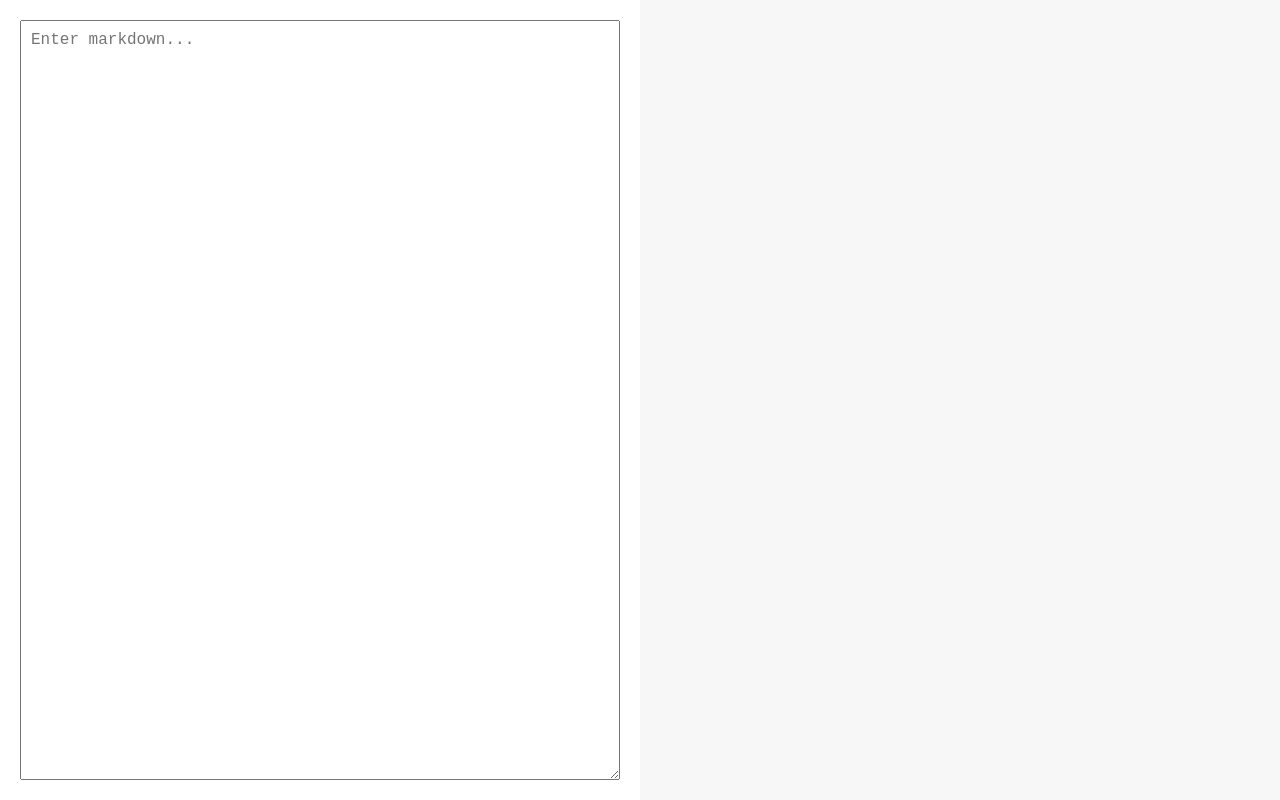
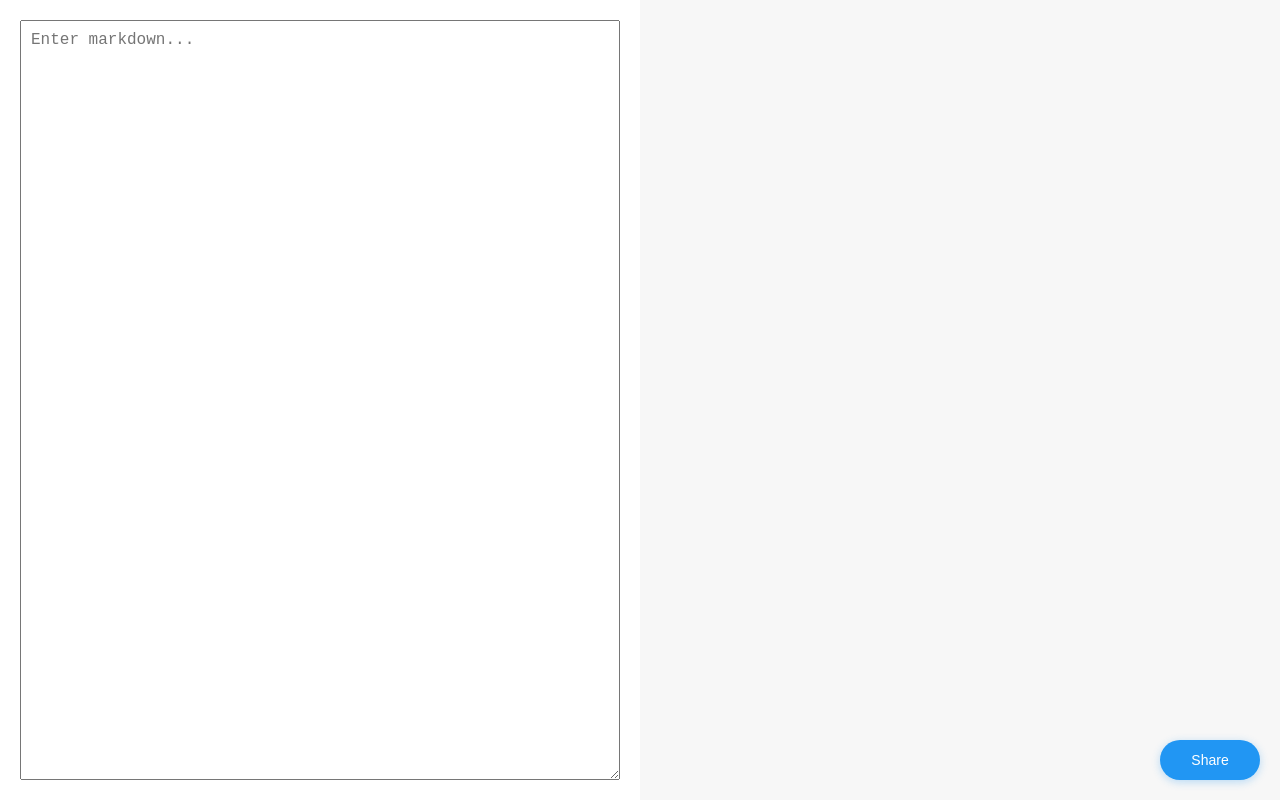
Before and after one commit to smit14/smart-markdown, a React (Create React App) app: page / in a window 1280 px wide. Built offline with nearby package versions, Linux system fonts and the light colour scheme.

Commit message:
Add capbility to share link

```diff
--- a/src/App.css
+++ b/src/App.css
@@ -1,6 +1,7 @@
 .app {
   display: flex;
   height: 100vh;
+  position: relative;
 }
 
 .editor-pane, .preview-pane {
@@ -24,8 +25,15 @@
   overflow: auto;
 }
 
-.preview-content {
-  white-space: pre-wrap; /* For preserving spacing */
+/* Remove default margins from all elements in preview */
+.preview-content > * {
+  margin: 0;
+  margin-bottom: 1em;
+}
+
+/* Remove margin from last child to avoid extra space at the bottom */
+.preview-content > *:last-child {
+  margin-bottom: 0;
 }
 
 .preview-content pre {
@@ -43,6 +51,28 @@
   padding: 5px 4px;
   border-radius: 3px;
   overflow: auto;
+}
+
+/* Adjust heading margins */
+.preview-content h1,
+.preview-content h2,
+.preview-content h3,
+.preview-content h4,
+.preview-content h5,
+.preview-content h6 {
+  margin: 0.5em 0;
+}
+
+/* Adjust paragraph margins */
+.preview-content p {
+  margin: 0.5em 0;
+}
+
+/* Adjust list margins */
+.preview-content ul,
+.preview-content ol {
+  margin: 0.5em 0;
+  padding-left: 1.5em;
 }
 
 .copy-icon {
@@ -68,3 +98,85 @@
   pointer-events: none; /* Ensures clicks are registered on the .copy-prompt div, not the image */
   user-select: none; /* Prevents the image from being selected */
 }
+
+.editor-toolbar {
+  display: none;
+}
+
+/* New floating share container styles */
+.share-container {
+  position: fixed;
+  bottom: 20px;
+  right: 20px;
+  display: flex;
+  flex-direction: column;
+  gap: 10px;
+  z-index: 1000;
+}
+
+.share-button {
+  padding: 12px 24px;
+  background-color: #2196f3;
+  color: white;
+  border: none;
+  border-radius: 25px;
+  cursor: pointer;
+  font-size: 14px;
+  font-weight: 500;
+  min-width: 100px;
+  transition: all 0.3s ease;
+  box-shadow: 0 2px 8px rgba(33, 150, 243, 0.3);
+}
+
+.share-button:hover {
+  background-color: #1976d2;
+  transform: translateY(-2px);
+  box-shadow: 0 4px 12px rgba(33, 150, 243, 0.4);
+}
+
+.share-button-copied {
+  background-color: #4caf50;
+  pointer-events: none;
+  box-shadow: 0 2px 8px rgba(76, 175, 80, 0.3);
+  transform: scale(1.05);
+}
+
+.share-button-copied:hover {
+  background-color: #4caf50;
+  transform: scale(1.05);
+  box-shadow: 0 2px 8px rgba(76, 175, 80, 0.3);
+}
+
+/* When the text is "Failed to copy" */
+.share-button-copied[disabled] {
+  background-color: #f44336;
+  box-shadow: 0 2px 8px rgba(244, 67, 54, 0.3);
+}
+
+.share-url {
+  background: white;
+  padding: 8px;
+  border-radius: 12px;
+  box-shadow: 0 2px 8px rgba(0, 0, 0, 0.1);
+  width: 300px;
+}
+
+.share-url input {
+  width: 100%;
+  padding: 8px 12px;
+  border: 1px solid #e0e0e0;
+  border-radius: 6px;
+  font-size: 14px;
+  background-color: #f8f9fa;
+  transition: all 0.2s ease;
+}
+
+.share-url input:hover {
+  border-color: #2196f3;
+}
+
+.share-url input:focus {
+  outline: none;
+  border-color: #2196f3;
+  background-color: white;
+}
--- a/src/App.js
+++ b/src/App.js
@@ -30,6 +30,34 @@ const vars = {};
 
 function App() {
   const [markdown, setMarkdown] = useState("");
+  const [shareUrl, setShareUrl] = useState("");
+  const [shareButtonText, setShareButtonText] = useState("Share");
+
+  useEffect(() => {
+    // Check for content in URL parameters when component mounts
+    const urlParams = new URLSearchParams(window.location.search);
+    const content = urlParams.get('content');
+    if (content) {
+      setMarkdown(decodeURIComponent(atob(content)));
+    }
+  }, []);
+
+  const generateShareableLink = () => {
+    const encodedContent = btoa(encodeURIComponent(markdown));
+    const url = `${window.location.origin}${window.location.pathname}?content=${encodedContent}`;
+    setShareUrl(url);
+    navigator.clipboard.writeText(url).then(() => {
+      setShareButtonText("Copied!");
+      setTimeout(() => {
+        setShareButtonText("Share");
+      }, 2000);
+    }).catch(() => {
+      setShareButtonText("Failed!");
+      setTimeout(() => {
+        setShareButtonText("Share");
+      }, 2000);
+    });
+  };
 
   const walkTokens = (token) => {
     if (token.type === 'code') {
@@ -130,6 +158,14 @@ function App() {
           dangerouslySetInnerHTML={{ __html: convertToHTML(markdown) }}
         />
       </div>
+      <div className="share-container">
+        <button
+          onClick={generateShareableLink}
+          className={`share-button ${shareButtonText !== "Share" ? "share-button-copied" : ""}`}
+        >
+          {shareButtonText}
+        </button>
+      </div>
     </div>
   );
 }
```
